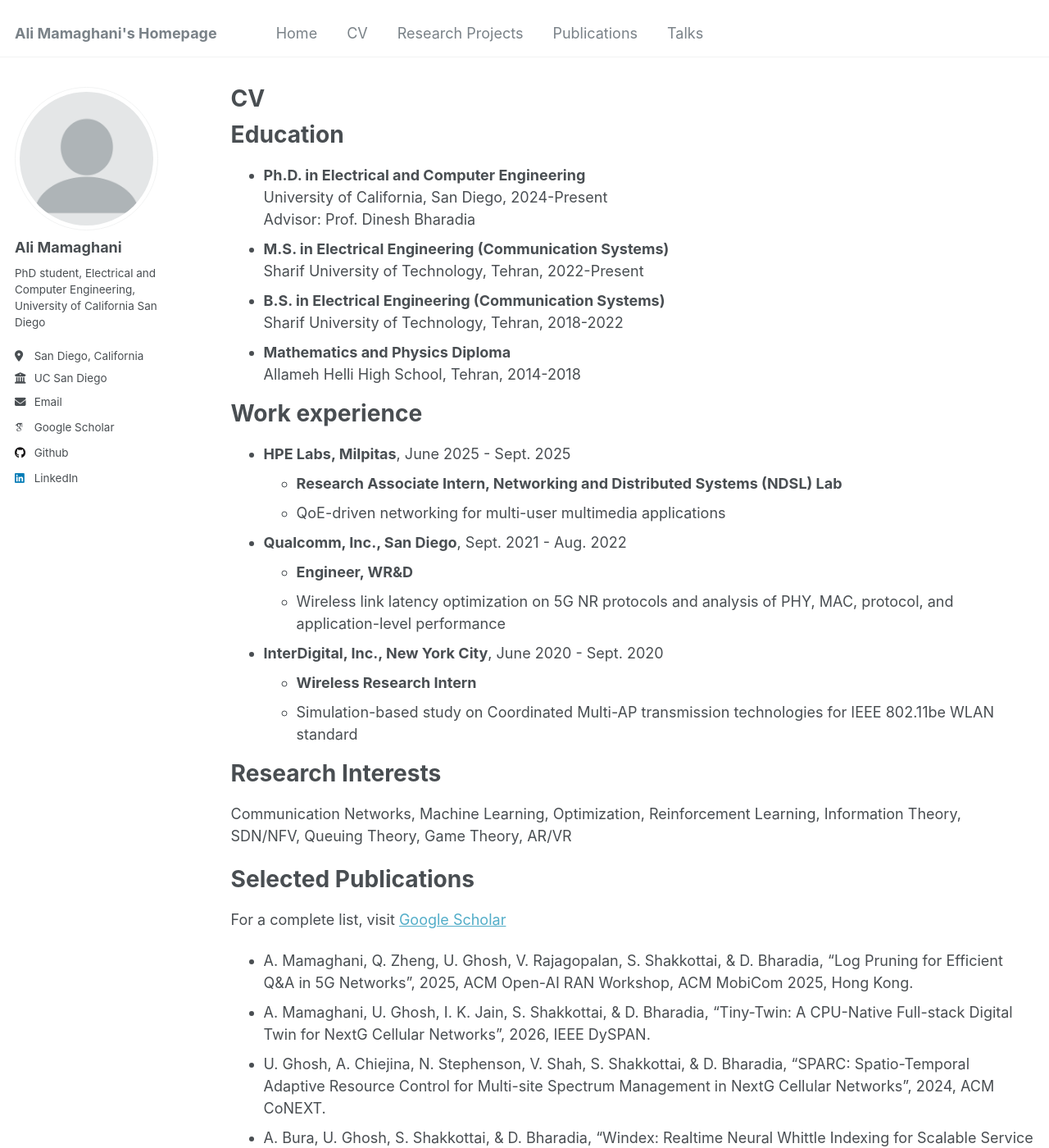
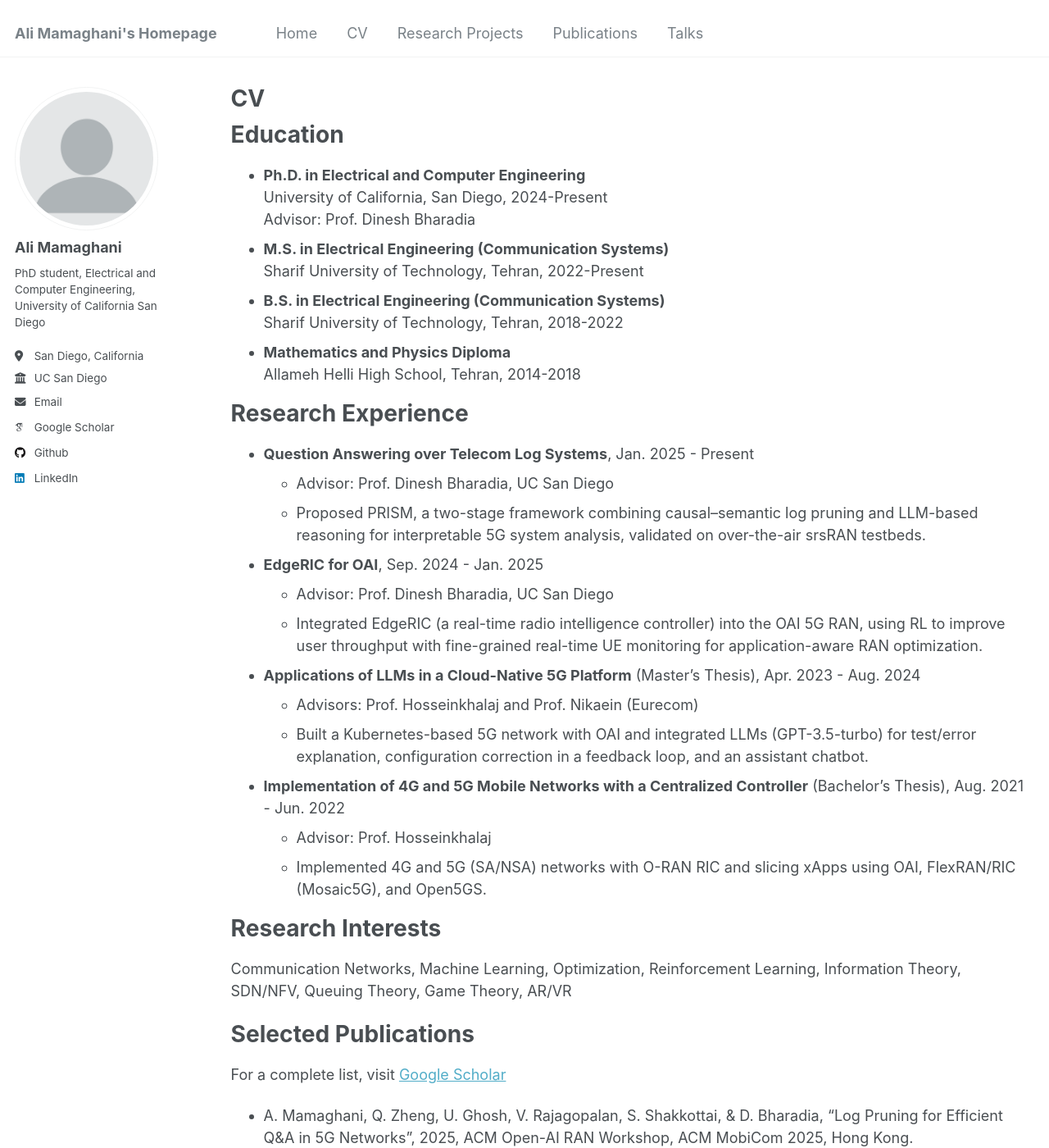
Before and after one commit to AliMamaghani1999/AliMamaghani1999.github.io, a Jekyll site: the page built from _pages/cv.md, in a window 1280 px wide and 1400 px high. Shown: the whole window at 82% size. Built offline with Jekyll 4.4.1, drawn with Linux system fonts in a browser that asks for light colours; some web fonts are replaced; some of the changed text lies outside the part shown.

Commit message:
Correct CV: remove fabricated employment, use real research/teaching from CV
- Remove false Qualcomm/HPE/InterDigital work experience (never held)
- Replace with actual Research Experience (PRISM, EdgeRIC, MS/BS theses)
- Add real Teaching Experience from Sharif
- Fix About bio (remove false Qualcomm claim)
- Drop template-leftover service entries

Co-Authored-By: Claude Opus 4.8 (1M context) <noreply@anthropic.com>

```diff
--- a/_pages/cv.md
+++ b/_pages/cv.md
@@ -21,19 +21,23 @@ Sharif University of Technology, Tehran, 2018-2022
 * **Mathematics and Physics Diploma**
 Allameh Helli High School, Tehran, 2014-2018
 
-Work experience
+Research Experience
 ======
-* **HPE Labs, Milpitas**, June 2025 - Sept. 2025
-  * **Research Associate Intern, Networking and Distributed Systems (NDSL) Lab**
-  * QoE-driven networking for multi-user multimedia applications
+* **Question Answering over Telecom Log Systems**, Jan. 2025 - Present
+  * Advisor: Prof. Dinesh Bharadia, UC San Diego
+  * Proposed PRISM, a two-stage framework combining causal–semantic log pruning and LLM-based reasoning for interpretable 5G system analysis, validated on over-the-air srsRAN testbeds.
 
-* **Qualcomm, Inc., San Diego**, Sept. 2021 - Aug. 2022
-  * **Engineer, WR&D**
-  * Wireless link latency optimization on 5G NR protocols and analysis of PHY, MAC, protocol, and application-level performance
+* **EdgeRIC for OAI**, Sep. 2024 - Jan. 2025
+  * Advisor: Prof. Dinesh Bharadia, UC San Diego
+  * Integrated EdgeRIC (a real-time radio intelligence controller) into the OAI 5G RAN, using RL to improve user throughput with fine-grained real-time UE monitoring for application-aware RAN optimization.
 
-* **InterDigital, Inc., New York City**, June 2020 - Sept. 2020
-  * **Wireless Research Intern**
-  * Simulation-based study on Coordinated Multi-AP transmission technologies for IEEE 802.11be WLAN standard
+* **Applications of LLMs in a Cloud-Native 5G Platform** (Master's Thesis), Apr. 2023 - Aug. 2024
+  * Advisors: Prof. Hosseinkhalaj and Prof. Nikaein (Eurecom)
+  * Built a Kubernetes-based 5G network with OAI and integrated LLMs (GPT-3.5-turbo) for test/error explanation, configuration correction in a feedback loop, and an assistant chatbot.
+
+* **Implementation of 4G and 5G Mobile Networks with a Centralized Controller** (Bachelor's Thesis), Aug. 2021 - Jun. 2022
+  * Advisor: Prof. Hosseinkhalaj
+  * Implemented 4G and 5G (SA/NSA) networks with O-RAN RIC and slicing xApps using OAI, FlexRAN/RIC (Mosaic5G), and Open5GS.
 
 Research Interests
 ======
@@ -96,15 +100,20 @@ Scholarships
 * Silver Medal in the 31st National Physics Olympiad, 2017
 * Silver Medal in Iran's National IMC, 2013
 
+Teaching Experience
+============
+* Teaching Assistant, Probability and Statistics (Prof. Ashtiani), Fall 2023
+* Teaching Assistant, Data Networks (Prof. Pakravan), Fall 2022 & Spring 2022
+* Teaching Assistant, Random Processes (Prof. Behnia), Spring 2022
+* Teaching Assistant, Discrete-time Signal Processing (Prof. Shamsollahi), Fall 2021
+* Teaching Assistant, Circuits Theory (Prof. Shamsollahi), Fall 2020
+* Teaching Assistant, Electromagnetics (Prof. Memarian), Spring 2020
+
 Service and leadership
 ============
 * Board Member, Women in ECE (WeCE), UCSD, 2025-2026
-* Artifact Evaluation Committee, ACM Sigcomm'25, ACM Sigcomm
-* Artifact Evaluation Committee, NSDI'25, USENIX Association
-* Artifact Evaluation Committee, ACM CoNEXT'25, ACM Sigcomm
-* Artifact Evaluation Committee, ACM CoNEXT'24, ACM Sigcomm
-* Board Member, ECE Graduate Student Council (ECE GSC), UCSD, 2023-2025
-* Teaching Assistant, Digital Signal Processing Design Lab, Fall '20, Winter '21
-* Teaching Assistant, Principles of Feedback Control, Spring '21
-* Treasurer, Indian Society of Technical Education, Students' Chapter
-* Core Committee Member and Convenor, IEEE Students' Branch
+* Artifact Evaluation Committee, ACM SIGCOMM '25
+* Artifact Evaluation Committee, USENIX NSDI '25
+* Artifact Evaluation Committee, ACM CoNEXT '25
+* Artifact Evaluation Committee, ACM CoNEXT '24
+* Board Member, ECE Graduate Student Council (ECE GSC), UCSD
```
Also changed, not shown: _pages/about.md (+1 -1 lines).
